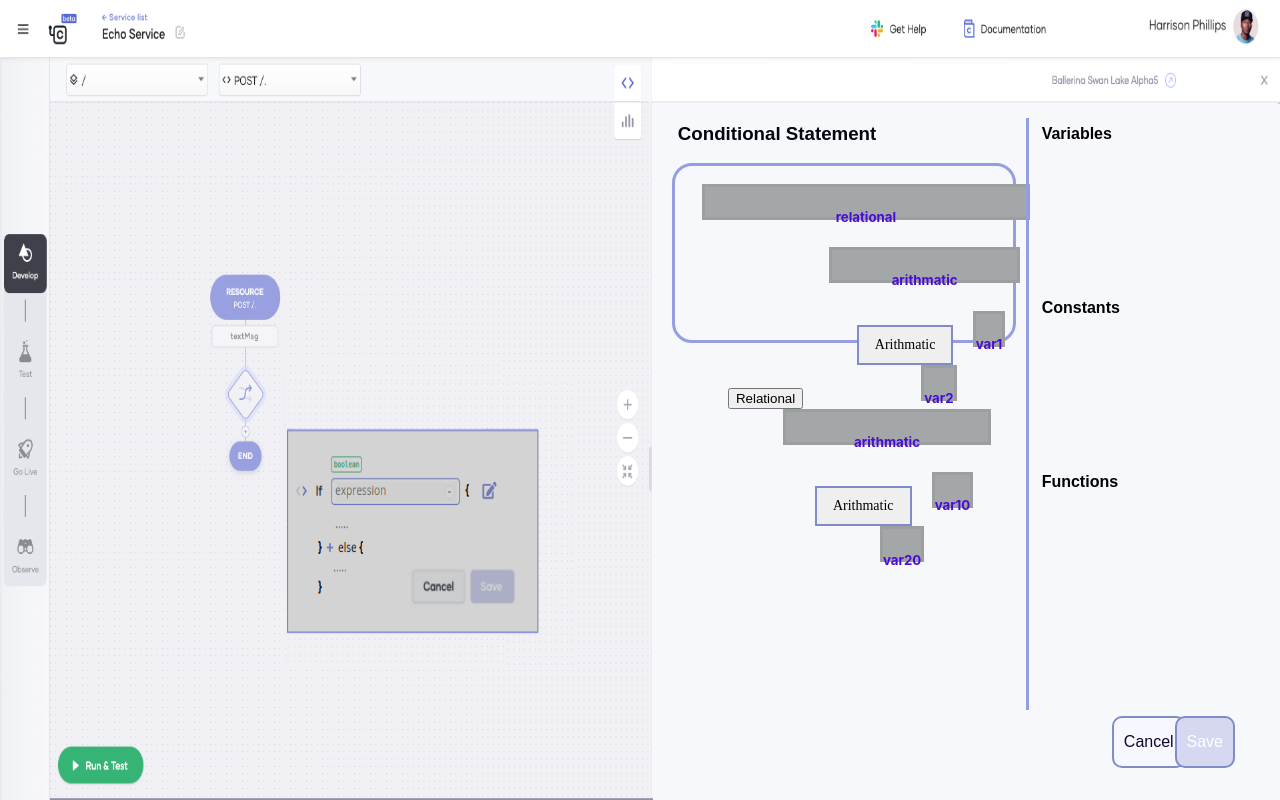
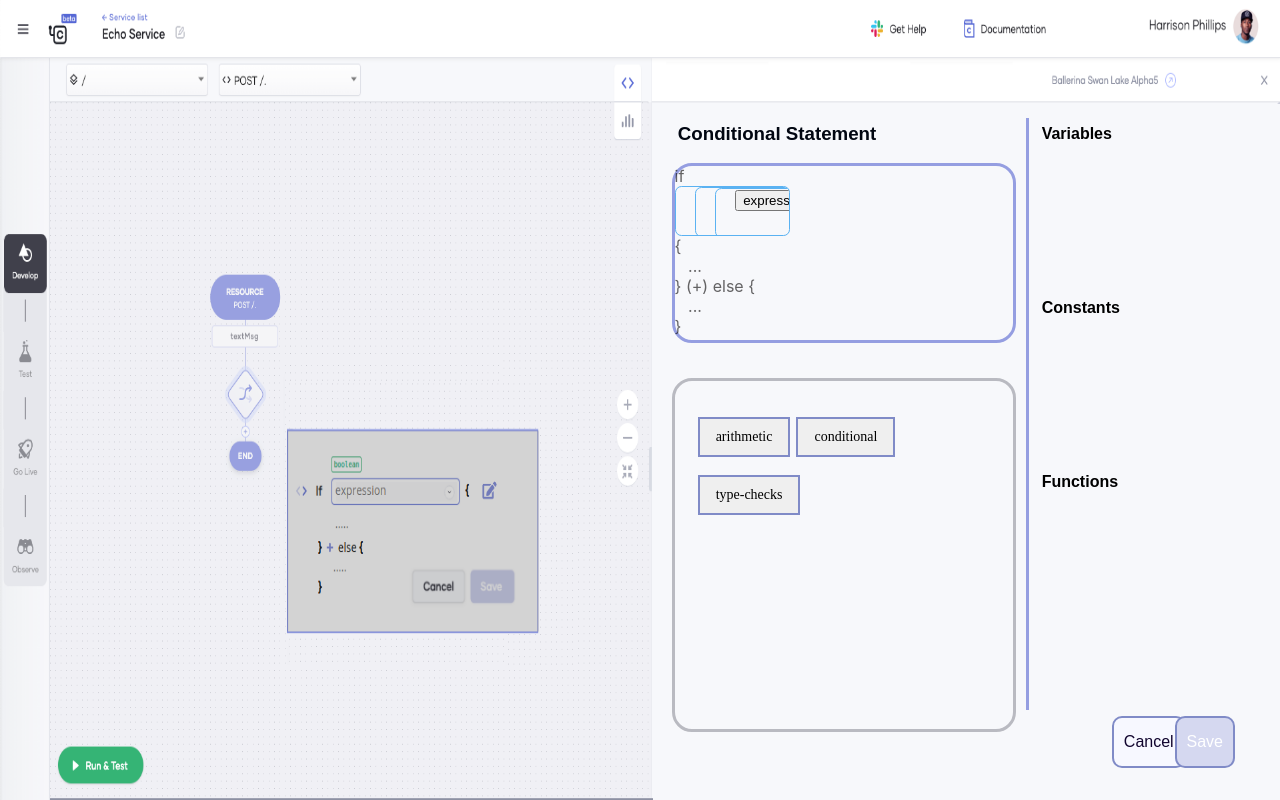
Before and after one commit to madushajg/tree-editor, a React (Create React App) app: page / in a window 1280 px wide. Built offline with nearby package versions, Linux system fonts and the light colour scheme.

Commit message:
Improve the expression editor panel

```diff
--- a/src/components/Expression/index.tsx
+++ b/src/components/Expression/index.tsx
@@ -6,22 +6,106 @@ import { LiteralC } from "../ExpressionTypes";
 interface ExpressionComponentProps {
     model: Expression
     callback: (exp: Expression) => void
+    isRoot: boolean
 }
 
+let expressionCounter = 0;
+
 export function ExpressionComponent(props: ExpressionComponentProps) {
-    const { model, callback } = props;
+    const { model, callback, isRoot } = props;
 
-    const component = getExpressionTypeComponent(model);
+    const component = getExpressionTypeComponent(model, expressionCounter++);
 
     // const onClickWholeExpression = () => {
     //     callback(model);
     // };
 
     return (
-        <div className="App-expression-component">
-            {/* <h5>expComp</h5> */}
-            {component}
-        </div>
+        <span>
+            {
+                isRoot ?
+                <span className="App-expression-block-disabled">
+                    if
+                </span> : null
+            }
+            <span className="gPhjAr">
+                {component}
+            </span>
+            {
+                isRoot ?
+                <span className="App-expression-block-disabled">
+                    {"{"}
+                    <br/>
+                    &nbsp;&nbsp;&nbsp;{"..."}
+                    <br/>
+                    {"} (+) else {"}
+                    <br/>
+                    &nbsp;&nbsp;&nbsp;{"..."}
+                    <br/>
+                    {"}"}
+                </span> : null
+            }
+        </span>
+
+        // ############################## if 30 > 40 ##############################
+
+        // <div className="App-expression-component">
+        //     <RelationalC model={model} callback={callback}/>
+        // </div>
+
+        // <div className="App-expression-component">
+        //     <div>
+        //         <h5>relational</h5>
+        //         <button>Relational</button>
+        //         <ExpressionComponent model={model} callback={callback}/>
+        //         <ExpressionComponent model={model} callback={callback}/>
+        //     </div>
+        // </div>
+
+        // <div className="App-expression-component">
+        //     <div>
+        //         <h5>relational</h5>
+        //         <button>Relational</button>
+                // <div className="App-expression-component">
+                //     <LiteralC model={model}/>
+                // </div>
+                // <div className="App-expression-component">
+                //     <LiteralC model={model}/>
+                // </div>
+        //     </div>
+        // </div>
+
+        // <div className="App-expression-component">
+        //     <div>
+        //         <h5>relational</h5>
+        //         <button>Relational</button>
+        //         <div className="App-expression-component">
+        //             <div id="literal">
+        //                 <h5>30</h5>
+        //             </div>
+        //         </div>
+        //         <div className="App-expression-component">
+        //             <div id="literal">
+        //                 <h5>30</h5>
+        //             </div>
+        //         </div>
+        //     </div>
+        // </div>
+
+        // ############################## if false ##############################
+
+
+        // <div className="App-expression-component">
+        //     <LiteralC model={model}/>
+        // </div>
+
+        // <div className="App-expression-component">
+        //     <div>
+        //         <h5>"false"</h5>
+        //     </div>
+        // </div>
+
+        // #######################################################################
     );
 
 }
--- a/src/components/ExpressionTypes/Arithmatic/index.tsx
+++ b/src/components/ExpressionTypes/Arithmatic/index.tsx
@@ -10,14 +10,15 @@ interface ArithmaticProps {
 }
 
 export function ArithmaticC(props: ArithmaticProps) {
+    let expCount = 0;
     const {model, callback} = props;
     let lhs: any;
     let rhs: any;
 
     if (model.kind === "ArithmaticC" ) {
         const arithmaticModel: Arithmatic = model.expressionType as Arithmatic;
-        lhs = <ExpressionComponent model={arithmaticModel.lhsOperand} callback={callback}/>;
-        rhs = <ExpressionComponent model={arithmaticModel.rhsOperand} callback={callback}/>;
+        lhs = <ExpressionComponent model={arithmaticModel.lhsOperand} callback={callback} isRoot={false}/>;
+        rhs = <ExpressionComponent model={arithmaticModel.rhsOperand} callback={callback} isRoot={false}/>;
     }
     console.log("========before click========")
     console.log(model)
@@ -35,10 +36,10 @@ export function ArithmaticC(props: ArithmaticProps) {
 
     return (
         <div>
-            <h5>arithmatic</h5>
-            <button onClick={() => onClickOnSuggestion(model, "literal")} className="suggestion-buttons">Arithmatic</button>
+            {/* <h5>arithmatic</h5> */}
+            {/* <button onClick={() => onClickOnSuggestion(model, "literal")} className="suggestion-buttons">Arithmatic</button> */}
             {lhs}
-
+            <button>operator</button>
             {rhs}
         </div>
     );
--- a/src/components/ExpressionTypes/Comparison/index.tsx
+++ b/src/components/ExpressionTypes/Comparison/index.tsx
@@ -14,8 +14,8 @@ export function ComparisionC(props: ComparisionProps) {
 
     if (model.kind === "Comparison" ) {
         const comparisonModel: Comparison = model.expressionType as Comparison;
-        lhs = <ExpressionComponent model={comparisonModel.lhsExp} callback={callback}/>;
-        rhs = <ExpressionComponent model={comparisonModel.rhsExp} callback={callback}/>;
+        lhs = <ExpressionComponent model={comparisonModel.lhsExp} callback={callback} isRoot={false}/>;
+        rhs = <ExpressionComponent model={comparisonModel.rhsExp} callback={callback} isRoot={false}/>;
     }
 
     const onClickWholeExpression = () => {
--- a/src/components/ExpressionTypes/Literal/index.tsx
+++ b/src/components/ExpressionTypes/Literal/index.tsx
@@ -11,12 +11,12 @@ export function LiteralC(props: LiteralProps) {
 
     if (model.kind === "LiteralC" ) {
         const literalModel: Literal = model.expressionType as Literal;
-        value = literalModel.value;
+        value = literalModel?.value ? literalModel.value : "expression";
     }
 
     return (
         <div id="literal">
-            <h5>{value}</h5>
+            <button>{value}</button>
         </div>
     );
 }
--- a/src/components/ExpressionTypes/Relational/index.tsx
+++ b/src/components/ExpressionTypes/Relational/index.tsx
@@ -9,14 +9,17 @@ interface RelationalProps {
 }
 
 export function RelationalC(props: RelationalProps) {
+    let expCount = 0;
     const {model, callback} = props;
     let lhs: any;
     let rhs: any;
+    let operator: string;
 
     if (model.kind === "RelationalC" ) {
         const relationalModel: Relational = model.expressionType as Relational;
-        lhs = <ExpressionComponent model={relationalModel.lhsExp} callback={callback}/>;
-        rhs = <ExpressionComponent model={relationalModel.rhsExp} callback={callback}/>;
+        lhs = <ExpressionComponent model={relationalModel.lhsExp} callback={callback} isRoot={false} />;
+        rhs = <ExpressionComponent model={relationalModel.rhsExp} callback={callback} isRoot={false} />;
+        operator = relationalModel.operator;
     }
 
     // const onClickWholeExpression = () => {
@@ -30,10 +33,10 @@ export function RelationalC(props: RelationalProps) {
     }
 
     return (
-        <div>
-            <h5>relational</h5>
-            <button onClick={() => onClickOnSuggestion(model, "comparision")}>Relational</button>
+        <div id="relational">
+            {/* <button onClick={() => onClickOnSuggestion(model, "comparision")}>Relational</button> */}
             {lhs}
+            <button>operator</button>
             {rhs}
         </div>
     );
--- a/src/components/ExpressionTypes/Variable/index.tsx
+++ b/src/components/ExpressionTypes/Variable/index.tsx
@@ -16,7 +16,7 @@ export function VariableC(props: VariableProps) {
 
     return (
         <div>
-            <h5>{name}</h5>
+            <button>expression</button>
         </div>
     );
 }
--- a/src/components/LeftPane/index.tsx
+++ b/src/components/LeftPane/index.tsx
@@ -92,11 +92,35 @@ export const sampleModel: Expression = {
     }
 }
 
+// if false
 // export const sampleModel: Expression = {
 //     type: ["boolean"],
 //     kind: "LiteralC",
+//     // expressionType: {
+//     //     value: "false"
+//     // }
+// }
+
+// // if 30 > 40
+// export const sampleModel: Expression = {
+//     type: ["boolean"],
+//     kind: "RelationalC",
 //     expressionType: {
-//         value: "false"
+//         rhsExp: {
+//             type: ["int"],
+//             kind: "LiteralC",
+//             // expressionType: {
+//             //     value: "30"
+//             // }
+//         },
+//         operator: ">",
+//         lhsExp: {
+//             type: ["int"],
+//             kind: "LiteralC",
+//             // expressionType: {
+//             //     value: "40"
+//             // }
+//         }
 //     }
 // }
 
@@ -138,7 +162,7 @@ export function LeftPane() {
     //         }
     //     }
     // }
-    const x= (sampleModel.expressionType as Comparison).lhsExp;
+    // const x= (sampleModel.expressionType as Comparison).lhsExp;
 
     // const sampleModel: Expression = {
     //     type: ["boolean"],
@@ -172,21 +196,21 @@ export function LeftPane() {
     // }
 
     const onClickButton = () => {
-        getExpressionTypeComponent(sampleModel)
+        // getExpressionTypeComponent(sampleModel)
     }
 
 
-    console.log(x);
+    // console.log(x);
     console.log(sampleModel);
     return (
         <div className="App-leftPane">
             <h3 className="App-leftPane-heading">Conditional Statement</h3>
             <div className="App-statement-template-editor">
-                <ExpressionComponent model={sampleModel} callback={onClickButton}/>
+                <ExpressionComponent model={sampleModel} callback={onClickButton} isRoot={true}/>
             </div>
-            {/* <div className="App-context-sensitivePane">
+            <div className="App-context-sensitivePane">
                 <Suggestions kind={"comparison"} operator={false}/>
-            </div> */}
+            </div>
 
         </div>
     );
--- a/src/components/MainContainer/styles.css
+++ b/src/components/MainContainer/styles.css
@@ -116,22 +116,37 @@
     display: flex;
     flex-direction: column;
     position: relative;
-    top: 15%;
-    left: 5%;
-    height: fit-content;
-    width: fit-content;
     color: rgba(12, 11, 11, 0.63);
 }
 
+.gPhjAr-root {
+    width: 100%;
+}
+
+
+.gPhjAr {
+    width: 80%;
+    display: flex;
+    overflow: auto;
+    -webkit-box-align: center;
+    /* align-items: center; */
+    border: 1px solid rgb(90, 178, 242);
+    box-sizing: border-box;
+    border-radius: 0.4rem;
+    height: 50px;
+    padding-left: 1.2rem;
+}
+
 .App-expression-component {
+    display: flex;
+    flex-direction: column;
     position: relative;
     left: 5%;
     top: 10%;
-    background-color: #a3a7a8;
-    color: #490cd6;
+    background-color: #cccfcf;
+    color: #1c0455;
     text-align: center;
-    display: inline-block;
-    font-size: 16px;
+    font-size: 14px;
     margin-left: 10px;
     padding: unset;
     height: 30px;
--- a/src/utils/index.tsx
+++ b/src/utils/index.tsx
@@ -17,13 +17,13 @@ export function getOperatorSuggestions(kind:string) : string[] {
    return []; // we can remove the empty array return if we only set the operator prop to true for the expressions with operators
 }
 
-export function getExpressionTypeComponent(expression: Expression): ReactNode {
+export function getExpressionTypeComponent(expression: Expression, count: number): ReactNode {
    const ExprTypeComponent = (expressionTypeComponents as any)[expression.kind];
 
    if (!ExprTypeComponent) {
    }
 
-   return <ExprTypeComponent model={expression} />;
+   return <ExprTypeComponent model={expression} count={count}/>;
 }
 
 // export function getSuggestionBasedOnExpressionType(Type: string[]): string[] {
```
